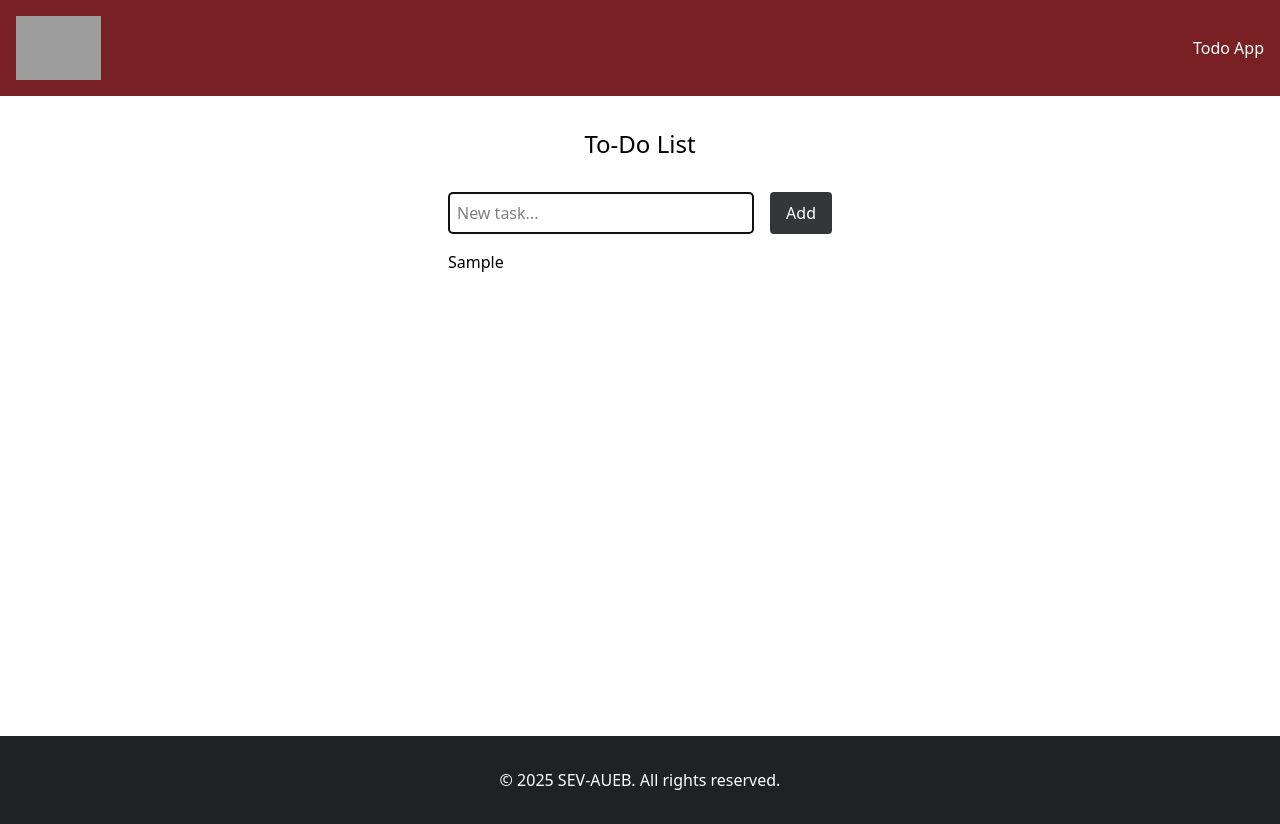
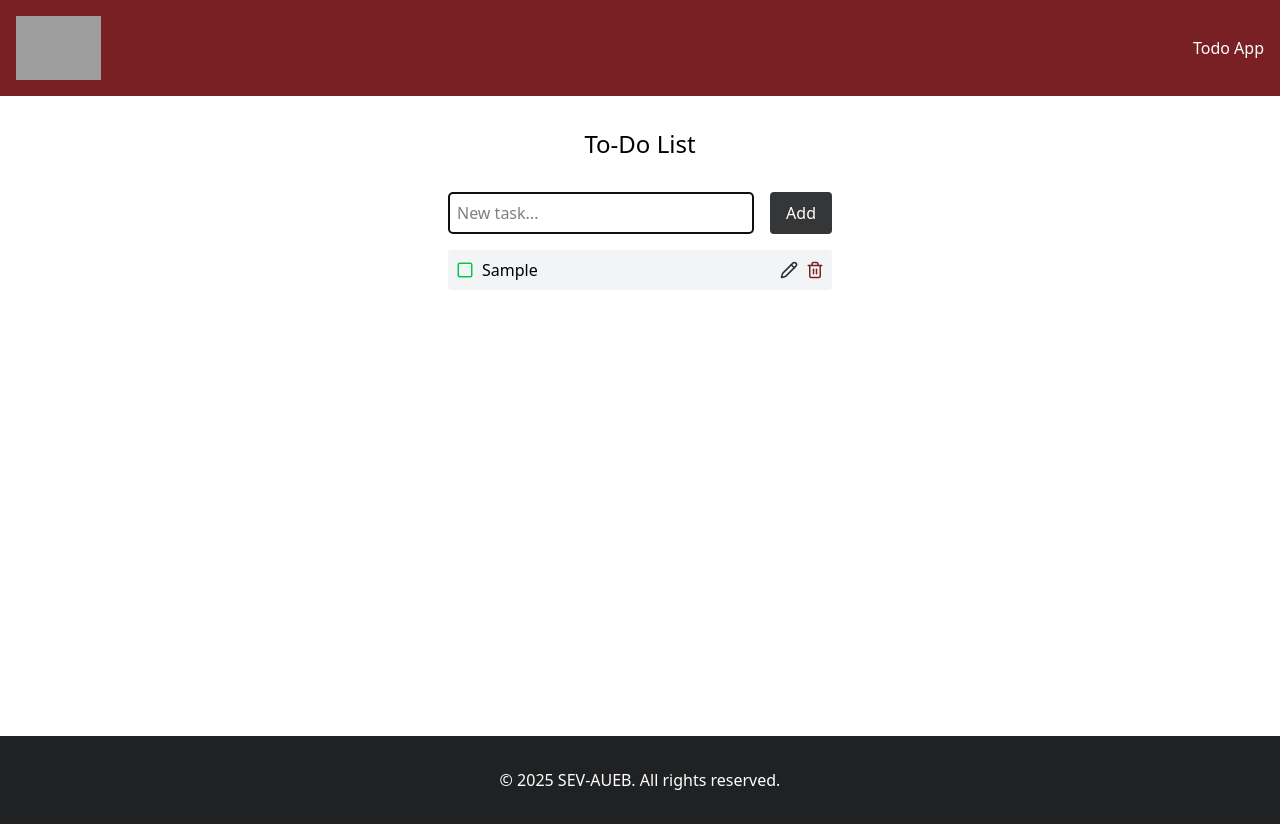
Before and after one commit to MELZOT/sev-react-todo-app, a React (Vite) app: page / in a window 1280 px wide. Both pictures are taken after typing "Sample" into the empty fields and a click on the button "Add". Built offline with nearby package versions, Linux system fonts and the light colour scheme; grey boxes are pictures that could not be loaded.

Commit message:
feat(todos): add TodoList and IconButton components

```diff
--- a/src/components/todo/TodoList.tsx
+++ b/src/components/todo/TodoList.tsx
@@ -1,19 +1,86 @@
 import type {TodoListProps} from "../../types.ts";
+import {Pencil, Save, Square, SquareCheck, Trash2, X} from "lucide-react";
+import IconButton from "../ui/IconButton.tsx";
+import {useState} from "react";
 
-const TodoList = ({todos}: TodoListProps) => {
+const TodoList = ({todos, editTodo, deleteTodo, toggleTodo}: TodoListProps) => {
+    const [editId, setEditId] = useState<number | null>(null);
+    const [editText, setEditText] = useState("");
+
+    const handleEdit = (id: number, text: string) => () => {
+        setEditId(id);
+        setEditText(text);
+    }
+
+    const handleCancel = () => {
+        setEditId(null);
+        setEditText("");
+    }
+
+    const handleSave = (id: number) => () => {
+        if (editText.trim() !== "") {
+            editTodo(id, editText);
+            setEditId(null);
+            setEditText("");
+        }
+    }
+
     return (
         <>
             <ul className="space-y-2">
-
                 { todos.map(todo => (
                     <li
                         key={todo.id}
-                        className={`flex gap-4 mb-4`}
+                        className={`flex items-center justify-between bg-gray-100 p-2 rounded
+            ${ todo.completed ? "opacity-60 line-through" : ""}`}
                     >
-                        <span>{todo.text}</span>
+                        {editId === todo.id ? (
+                            <>
+                                <div className="flex flex-1 gap-2">
+                                    <input
+                                        type="text"
+                                        value={editText}
+                                        onChange={(e) => setEditText(e.target.value)}
+                                        className="flex-1 border rounded p-1"
+                                    />
+                                    <IconButton
+                                        icon={<Save size={18} />}
+                                        onClick={handleSave(todo.id)}
+                                        addClasses="text-cf-gray"
+                                    />
+                                    <IconButton
+                                        icon={<X size={18} />}
+                                        onClick={handleCancel}
+                                        addClasses="text-cf-red"
+                                    />
+                                </div>
+                            </>
+                        ) : (
+                            <>
+                                <div className="flex items-center gap-2 flex-1">
+                                    <IconButton
+                                        icon={todo.completed ? <SquareCheck size={18} /> : <Square size={18} />}
+                                        onClick={() => {toggleTodo(todo.id)}}
+                                        addClasses="text-green-500"
+                                    />
+                                    <span>{todo.text}</span>
+                                </div>
+                                <div className="flex gap-2">
+                                    <IconButton
+                                        icon={<Pencil size={18} />}
+                                        onClick={handleEdit(todo.id, todo.text)}
+                                        addClasses="text-cf-gray"
+                                    />
+                                    <IconButton
+                                        icon={<Trash2 size={18} />}
+                                        onClick={() => {deleteTodo(todo.id)}}
+                                        addClasses="text-cf-dark-red"
+                                    />
+                                </div>
+                            </>
+                        )}
                     </li>
                 ))}
-
             </ul>
         </>
     )
--- /dev/null
+++ b/src/components/ui/IconButton.tsx
@@ -0,0 +1,16 @@
+import type {IconButtonProps} from "../../types.ts";
+
+const IconButton = ({onClick, disabled=false, icon, addClasses=""}: IconButtonProps) => {
+    return (
+        <>
+            <button
+                className={`onhover:opacity-80 ${addClasses}`}
+                onClick={onClick}
+                disabled={disabled}
+            >{icon}
+            </button>
+        </>
+    )
+}
+
+export default IconButton;
```
Also changed, not shown: src/types.ts (+10 -0 lines).
